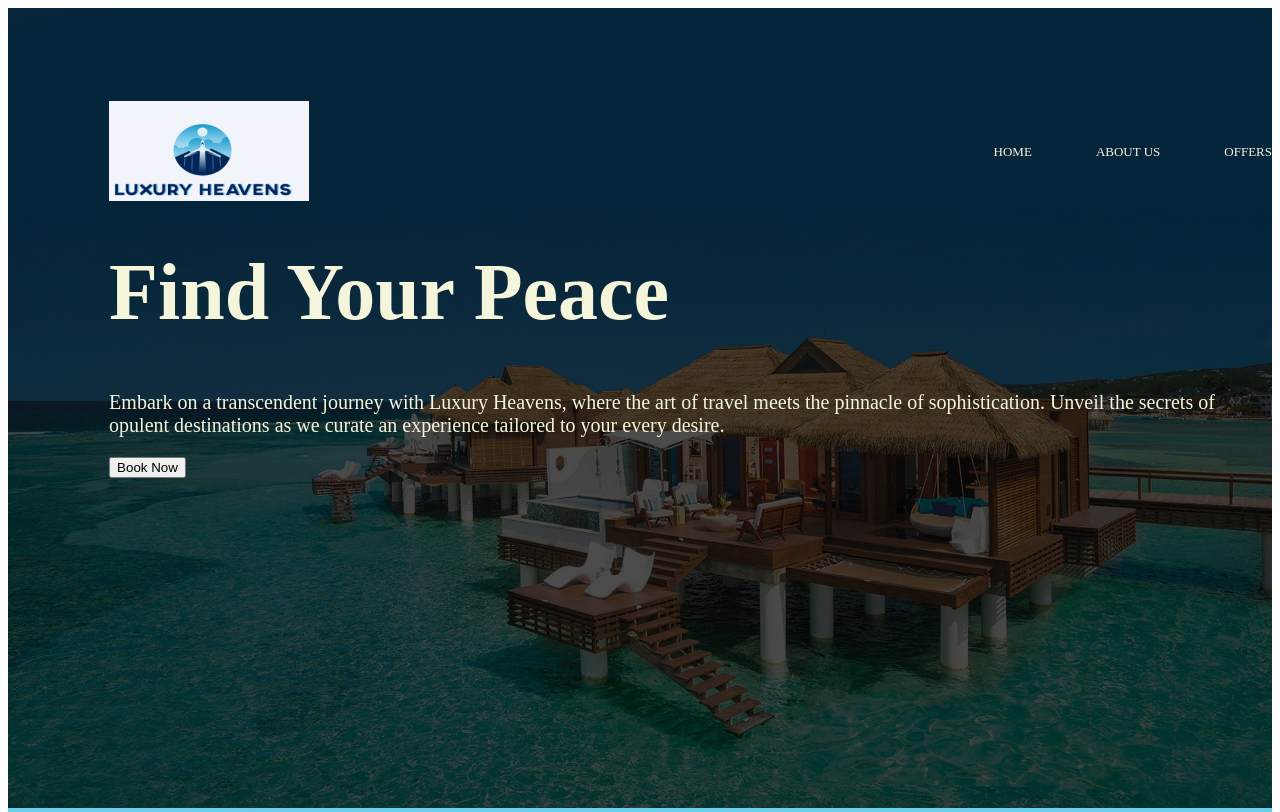
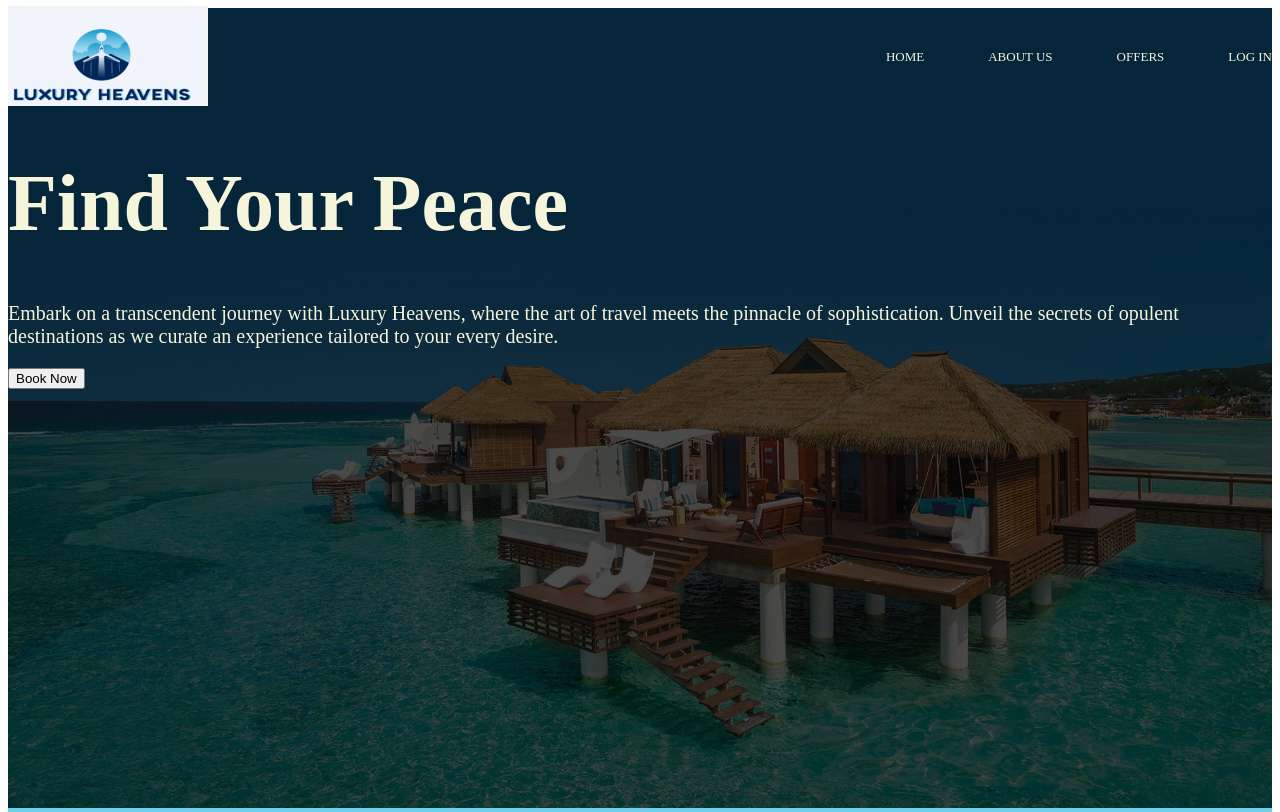
Before and after one commit to rinaqerkezi/Web_Projekti, a PHP site: page /Offers.html in a window 1280 px wide. Shown: the top 812 px of the page. Run offline with PHP 8.4, Linux system fonts and the light colour scheme.

Commit message:
log in link in about us

```diff
--- a/Offers.html
+++ b/Offers.html
@@ -16,6 +16,7 @@
             <li><a href="index.html">HOME</a></li>
             <li><a href="aboutus.html">ABOUT US</a></li>
             <li><a href="Offers.html">OFFERS</a></li>
+            <li><a href="login.html">LOG IN</a></li>
         </ul>
     </nav>
 </div>
--- a/styleOffers.css
+++ b/styleOffers.css
@@ -3,10 +3,11 @@
     height: 100vh;
     background-image: linear-gradient(rgba(0,0,0,0.7), rgba(0,0,0,0.7)), url(images/background.jpg);
     background-position: center;
-    background-size: cover;
-    padding-left: 8%;
-    padding-top: 8%;
+    background-size:cover;
+    padding-left: 0%;
+    padding-top: 0%;
     box-sizing: border-box;
+
 }
 
 .navbar {
```
